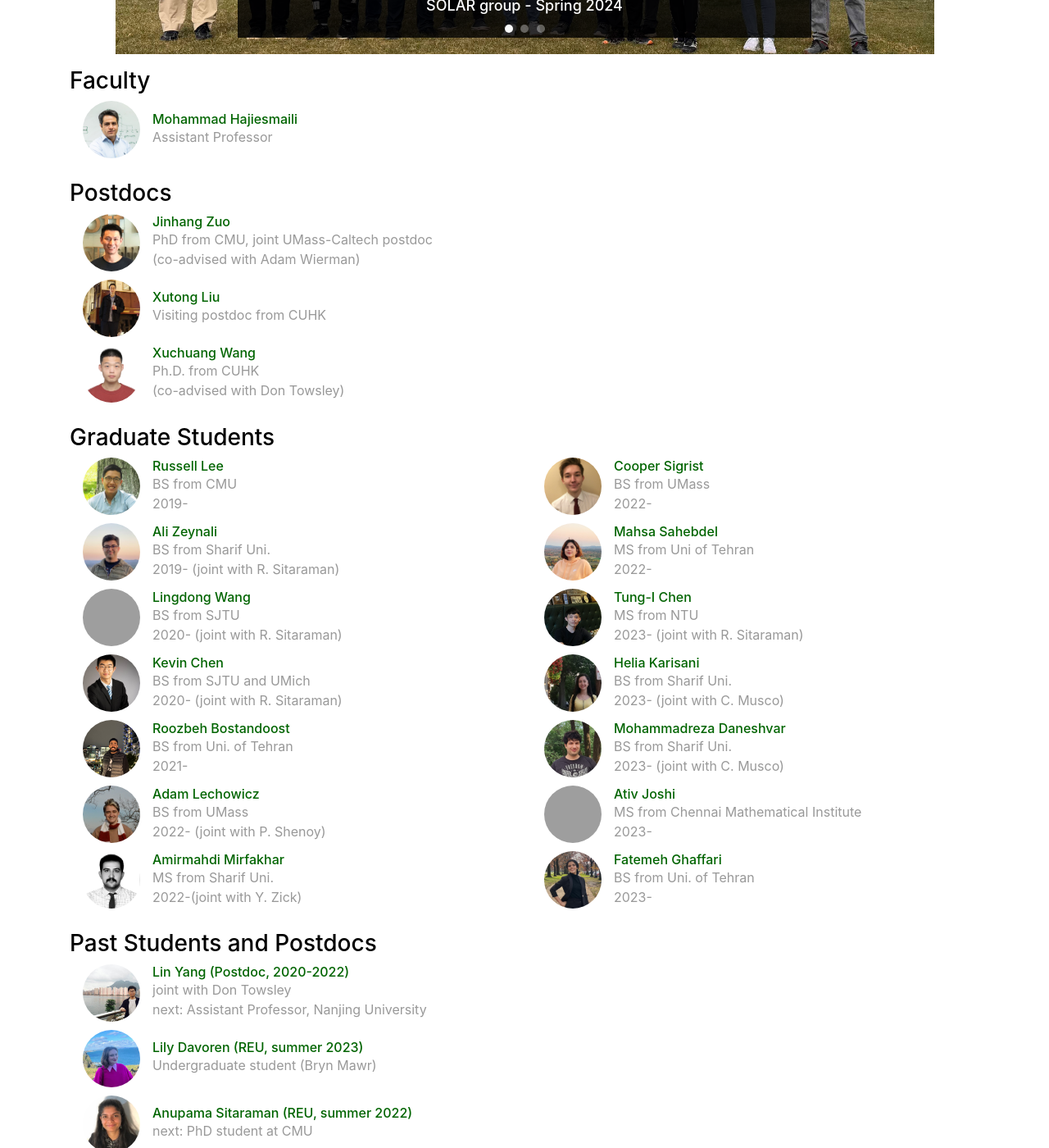
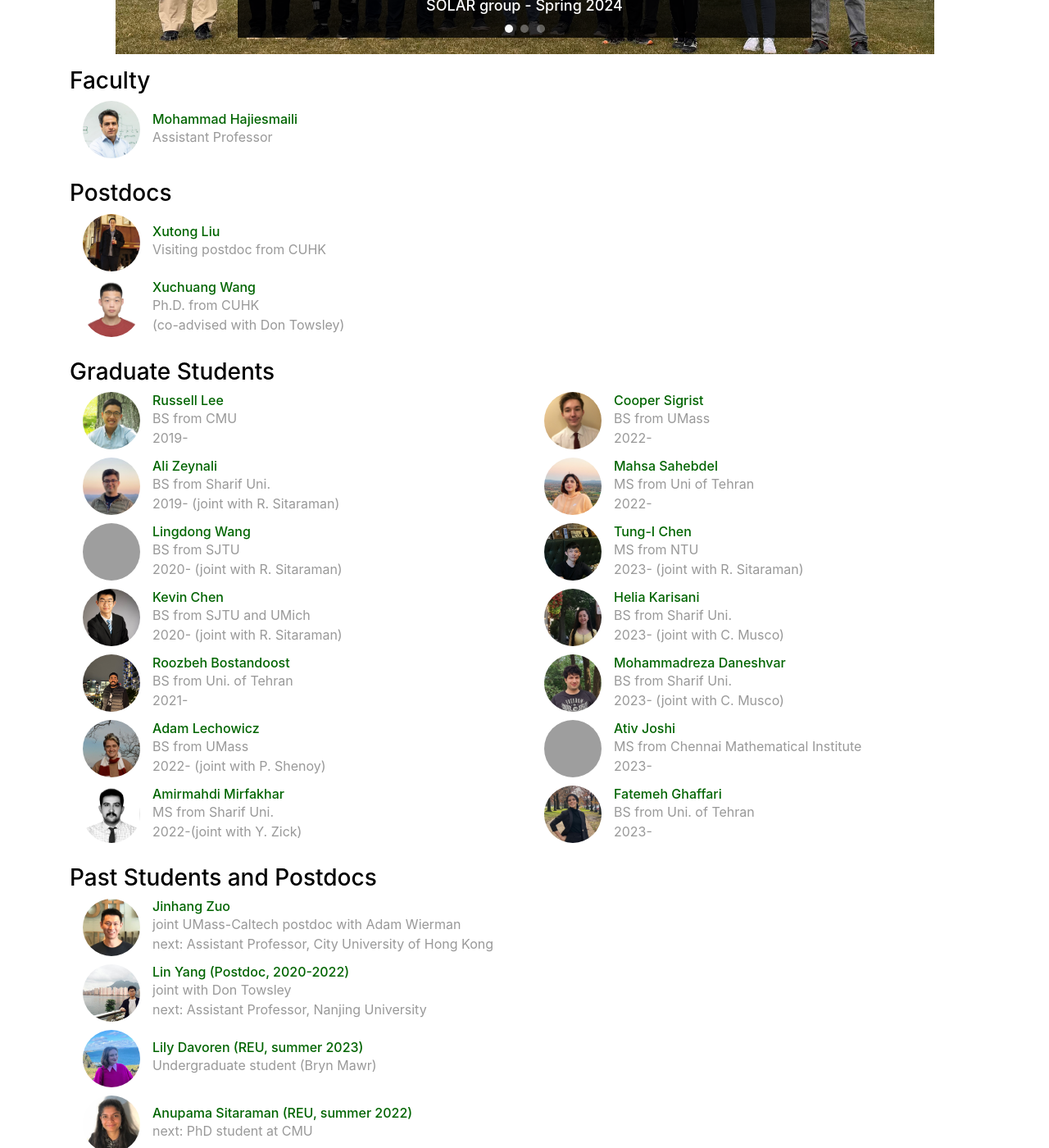
Before and after one commit to umass-solar/umass-solar.github.io, a Jekyll site: the page built from people.html, in a window 1280 px wide and 1400 px high, scrolled down 479 px. Shown: the whole window at 82% size. Built offline with Jekyll 4.4.1, drawn with Linux system fonts in a browser that asks for light colours; grey boxes are pictures that could not be loaded.

Commit message:
people edits

```diff
--- a/_data/people.yml
+++ b/_data/people.yml
@@ -16,18 +16,6 @@ mo2:
   display_name: Mohammad Hajiesmaili
   image: /img/people/mohammad.jpg
   webpage: https://groups.cs.umass.edu/hajiesmaili/
-
-jinhang:
-  display_name: Jinhang Zuo
-  image: /img/people/jinhang.jpeg
-  role: staff
-  bio: PhD from CMU, joint UMass-Caltech postdoc <br> (co-advised with Adam Wierman)
-  webpage: https://jhzuo.github.io/
-
-jinhang2:
-  display_name: Jinhang Zuo
-  image: /img/people/jinhang.jpeg
-  webpage: https://jhzuo.github.io/
 
 xutong:
   display_name: Xutong Liu
@@ -230,6 +218,18 @@ fatemeh2:
 
 # Alumni
 
+jinhang:
+  display_name: Jinhang Zuo
+  image: /img/people/jinhang.jpeg
+  role: alum
+  bio: "joint UMass-Caltech postdoc with Adam Wierman <br> next: Assistant Professor, City University of Hong Kong"
+  webpage: https://jhzuo.github.io/
+
+jinhang2:
+  display_name: Jinhang Zuo
+  image: /img/people/jinhang.jpeg
+  webpage: https://jhzuo.github.io/
+
 lin:
   display_name: Lin Yang (Postdoc, 2020-2022)
   image: /img/people/liny.jpeg
```
